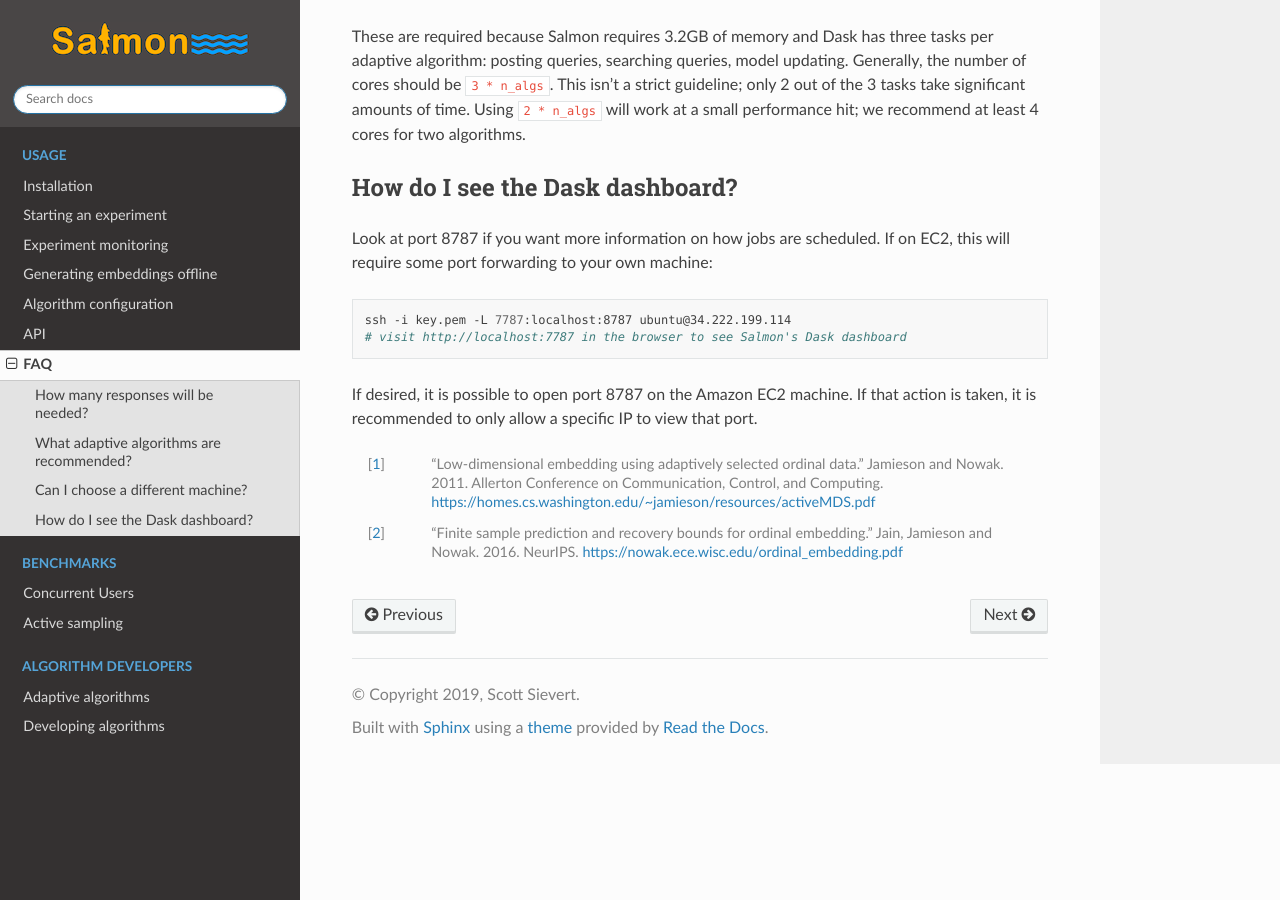
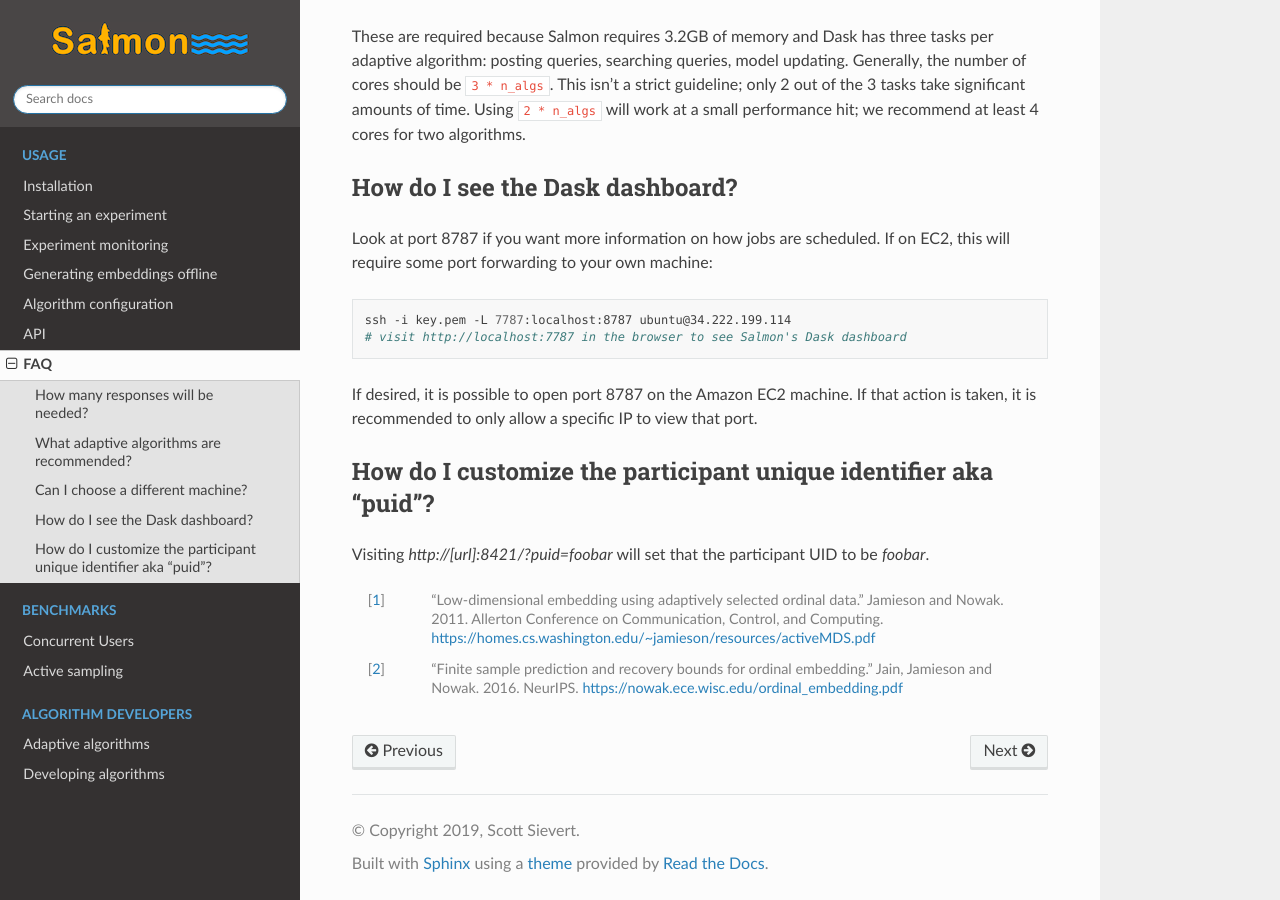
Before and after one commit to stsievert/salmon, a Sphinx documentation site: the page built from docs/source/faq.rst, in a window 1280 px wide and 900 px high, scrolled down 936 px. Built offline with Sphinx 7.4.7 and the Read the Docs theme 2.0.0, drawn with Linux system fonts in a browser that asks for light colours.

Commit message:
DOC: note about customized puid

```diff
--- a/docs/source/faq.rst
+++ b/docs/source/faq.rst
@@ -66,6 +66,12 @@ If desired, it is possible to open port 8787 on the Amazon EC2 machine. If that
 action is taken, it is recommended to only allow a specific IP to view that
 port.
 
+How do I customize the participant unique identifier aka "puid"?
+----------------------------------------------------------------
+
+Visiting `http://[url]:8421/?puid=foobar` will set that the participant UID to
+be `foobar`.
+
 .. [1] "Low-dimensional embedding using adaptively selected ordinal data."
    Jamieson and Nowak. 2011. Allerton Conference on Communication, Control, and
    Computing. https://homes.cs.washington.edu/~jamieson/resources/activeMDS.pdf
```
